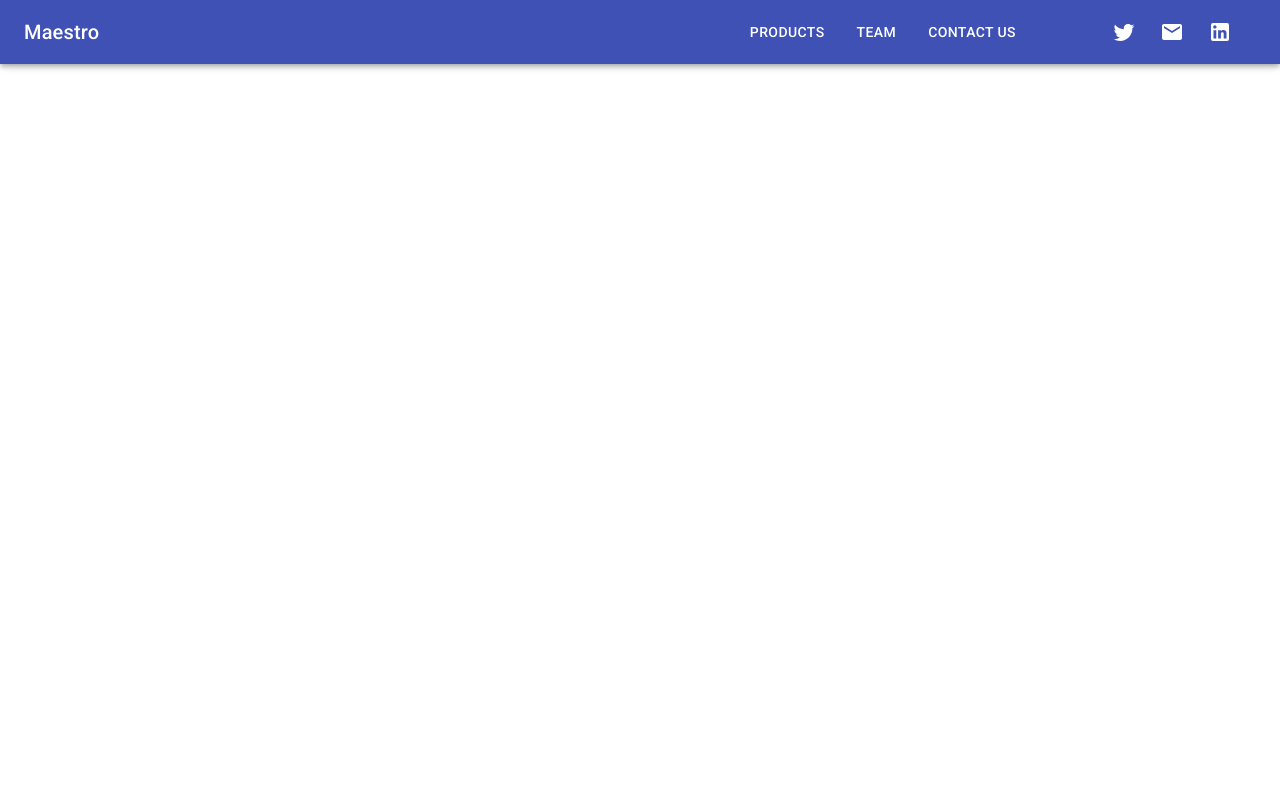
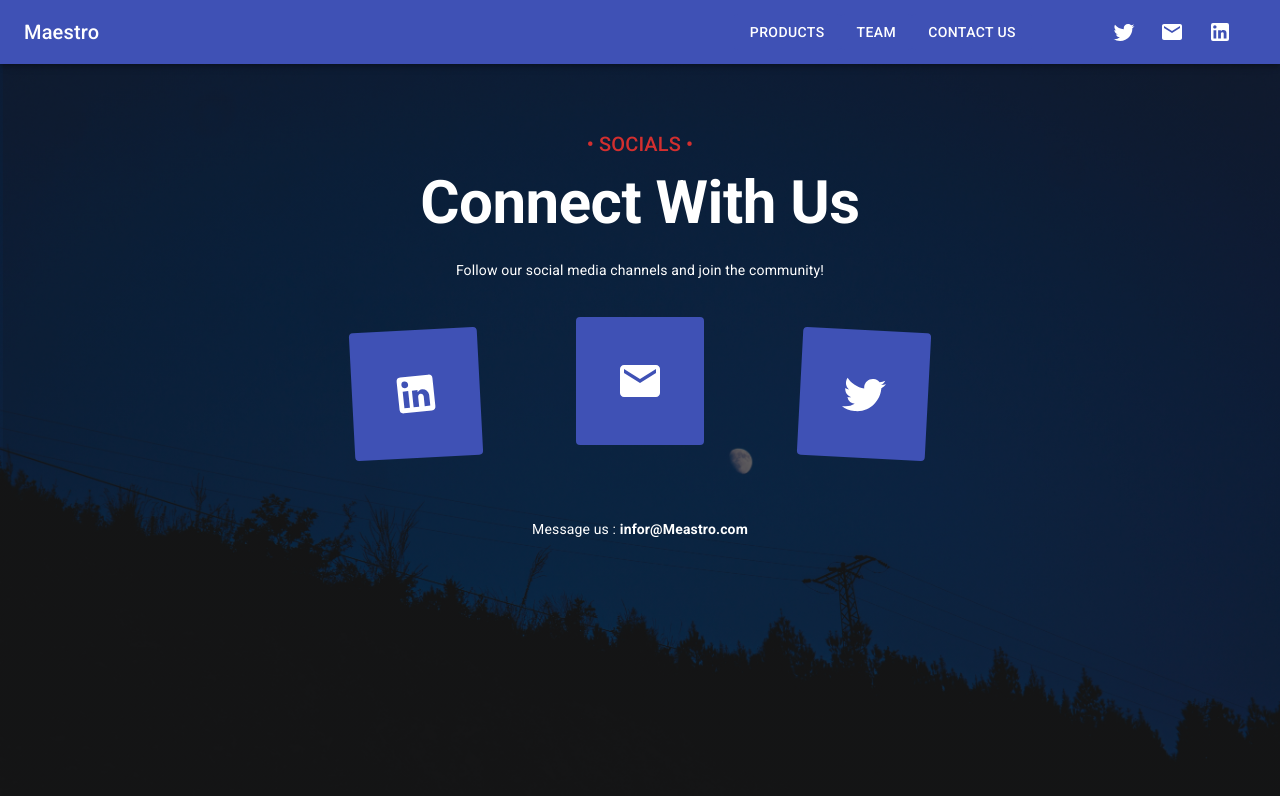
Before and after one commit to freesudani/D-Maestro, a React (Create React App) app: page /socials in a window 1280 px wide. Shown: the top 796 px of the page. Built offline with nearby package versions, Linux system fonts and the light colour scheme.

Commit message:
Socials Component

```diff
--- a/src/App.js
+++ b/src/App.js
@@ -1,7 +1,8 @@
+import "./App.css";
+import { Navigate, Route, Routes } from "react-router-dom";
 import Navbar from "./components/navbar/Navbar";
-import { Navigate, Route, Routes } from "react-router-dom";
 import Home from "./pages/Home";
-import "./App.css";
+import Socials from "./pages/Socials";
 
 function App() {
   return (
@@ -10,6 +11,7 @@ function App() {
       <Routes>
         <Route path="/" element={<Navigate to="/welcome" />} />
         <Route path="/welcome" element={<Home />} />
+        <Route path="/socials" element={<Socials />} />
       </Routes>
     </div>
   );
--- /dev/null
+++ b/src/pages/Socials.js
@@ -0,0 +1,145 @@
+import React from "react";
+import TwitterIcon from "@material-ui/icons/Twitter";
+import EmailIcon from "@material-ui/icons/Email";
+import LinkedInIcon from "@material-ui/icons/LinkedIn";
+import { makeStyles, Paper, Typography } from "@material-ui/core";
+import bgImage from "../images/pexels-revac-films&photography-205333.jpg";
+
+const useStyles = makeStyles((theme) => ({
+  social: {
+    paddingTop: "8rem",
+    backgroundImage: `linear-gradient( rgba(0, 0, 0, 0.6), rgba(0, 0, 0, 0.6) ), url(${bgImage})`,
+    backgroundSize: "cover",
+    height: "100vh",
+  },
+
+  header: {
+    color: theme.palette.error.dark,
+    textTransform: "uppercase",
+  },
+
+  header2: {
+    color: "white",
+    textTransform: "capitalize",
+    fontWeight: "bold",
+  },
+
+  header3: {
+    color: "white",
+  },
+
+  papers: {
+    display: "flex",
+    justifyContent: "center",
+    alignContent: "center",
+  },
+  linkdinpaper: {
+    background: theme.palette.primary.main,
+    display: "flex",
+    justifyContent: "center",
+    alignItems: "center",
+    width: "8rem",
+    height: "8rem",
+    margin: "2.8rem 3rem",
+    transform: "rotate(-3deg)",
+  },
+
+  linkdinIcon: {
+    fontSize: "3rem",
+    color: "white",
+    transform: "rotate(-3deg)",
+  },
+  twiterpaper: {
+    background: theme.palette.primary.main,
+    display: "flex",
+    justifyContent: "center",
+    alignItems: "center",
+    width: "8rem",
+    height: "8rem",
+    margin: "2.8rem 3rem",
+    transform: "rotate(3deg)",
+  },
+
+  twitterIcon: {
+    fontSize: "3rem",
+    color: "white",
+    transform: "rotate(3deg)",
+  },
+  emailpaper: {
+    background: theme.palette.primary.main,
+    display: "flex",
+    justifyContent: "center",
+    alignItems: "center",
+    width: "8rem",
+    height: "8rem",
+    margin: "2rem 3rem",
+  },
+
+  emailIcon: {
+    fontSize: "3rem",
+    color: "white",
+  },
+
+  msgus: {
+    color: "white",
+    marginTop: "1rem",
+  },
+  msgusspan: {
+    fontWeight: "bold",
+  },
+}));
+
+const Socials = () => {
+  const classes = useStyles();
+  return (
+    <div className={classes.social}>
+      <Typography
+        className={classes.header}
+        variant="h6"
+        align="center"
+        color="red"
+        gutterBottom
+      >
+        • socials •
+      </Typography>
+      <Typography
+        className={classes.header2}
+        variant="h2"
+        align="center"
+        gutterBottom
+      >
+        Connect with us
+      </Typography>
+      <Typography
+        className={classes.header3}
+        variant="body2"
+        align="center"
+        gutterBottom
+      >
+        Follow our social media channels and join the community!
+      </Typography>
+      <div className={classes.papers}>
+        <Paper elevation={0} className={classes.linkdinpaper}>
+          <LinkedInIcon className={classes.linkdinIcon} />
+        </Paper>
+        <Paper elevation={0} className={classes.emailpaper}>
+          <EmailIcon className={classes.emailIcon} />
+        </Paper>
+        <Paper elevation={0} className={classes.twiterpaper}>
+          <TwitterIcon className={classes.twitterIcon} />
+        </Paper>
+      </div>
+      <Typography
+        className={classes.msgus}
+        variant="body2"
+        align="center"
+        gutterBottom
+      >
+        Message us :{" "}
+        <span className={classes.msgusspan}>infor@Meastro.com</span>
+      </Typography>
+    </div>
+  );
+};
+
+export default Socials;
```
Also changed, not shown: src/images/pexels-revac-films&photography-205333.jpg (added).
